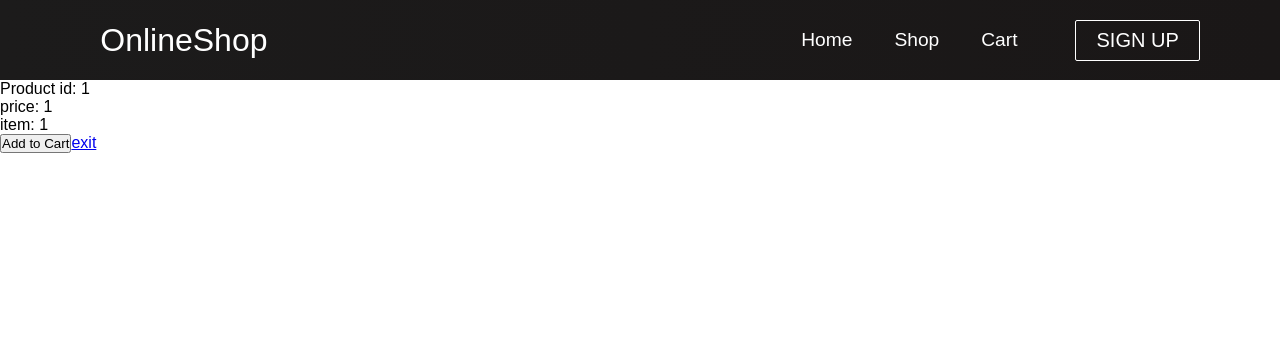
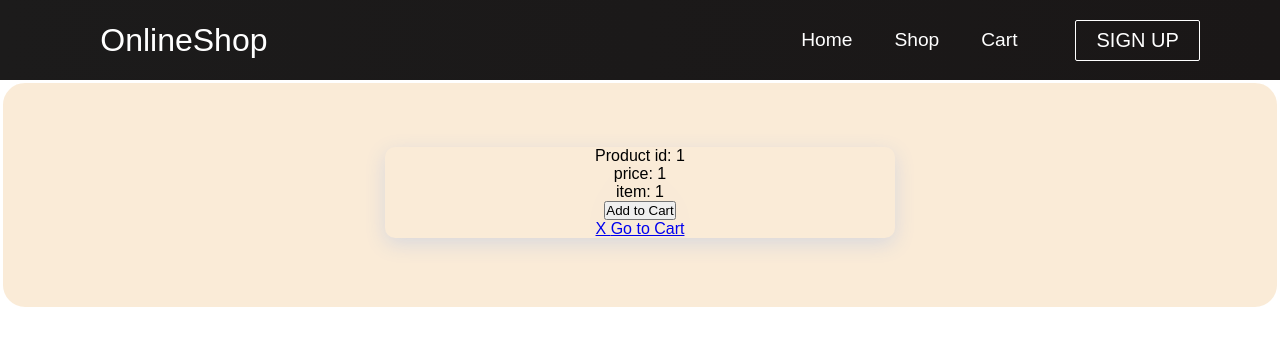
Before and after one commit to pinkx-xlink/react-shopping-cart-project, a React (Create React App) app in the folder shopping-cart/: page /itemDetail/1/1/1 in a window 1280 px wide. Shown: the top 346 px of the page. Built offline with nearby package versions, Linux system fonts and the light colour scheme.

Commit message:
Add basic CSS to ItemDetails elements

```diff
--- /dev/null
+++ b/shopping-cart/src/components/ItemDetails.css
@@ -0,0 +1,13 @@
+.card_container {
+    border: 3px solid white;
+    border-radius: 25px;
+    background-color: antiquewhite;
+    display: flex;
+    flex-direction: column;
+    width: 100%;
+    align-items: center;
+    justify-content: center;
+    text-align: center;
+    padding-top: 4rem;
+    padding-bottom: 4rem;
+}
--- a/shopping-cart/src/components/ItemDetails.js
+++ b/shopping-cart/src/components/ItemDetails.js
@@ -1,7 +1,7 @@
 import React from 'react'
 import { useParams } from 'react-router-dom'
 import { Link } from 'react-router-dom';
-
+import './ItemDetails.css'
 function ItemDetail({ handleClick }) {
     const { id, price, title } = useParams();
     let item = {id, price, title};
@@ -9,15 +9,21 @@ function ItemDetail({ handleClick }) {
     console.log(item);
 
     return (
-        <>
-            <div>
-                <p>Product id: {id}</p>
-                <p>price: {price}</p>
-                <p>item: {title}</p>
+        <div className='card_container'>
+            {/* 'card' classname gives it the css for Home page cards */}
+            <div className='card'>
+                <div className='product_info'>
+                    <p>Product id: {id}</p>
+                    <p>price: {price}</p>
+                    <p>item: {title}</p>
+                </div>
                 <button onClick={() => handleClick(item)}> Add to Cart </button>
-                <Link to="/shop">exit</Link>
+                <div className='nav_btns'>
+                    <Link to="/shop"> X </Link>
+                    <Link to="/cart"> Go to Cart </Link>
+                </div>
             </div>
-        </>
+        </div>
     );
 }
 
--- a/shopping-cart/src/components/pages/Cart.js
+++ b/shopping-cart/src/components/pages/Cart.js
@@ -34,10 +34,8 @@ const Cart = ({ cart, setCart, handleChange }) => {
         <article>
              <h1>HELLOOOOO, let's checkout</h1>
             {cart.map((item) => (
-
                 <div className="cart_box" key={item.id}>
                     <div className='item_amount_el'>
-
                         <button onClick={() => handleChange(item.id, 1)}>+</button>
                         <button>{item.amount}</button>
                         <button onClick={() => handleChange(item.id, -1)}>-</button>
```
